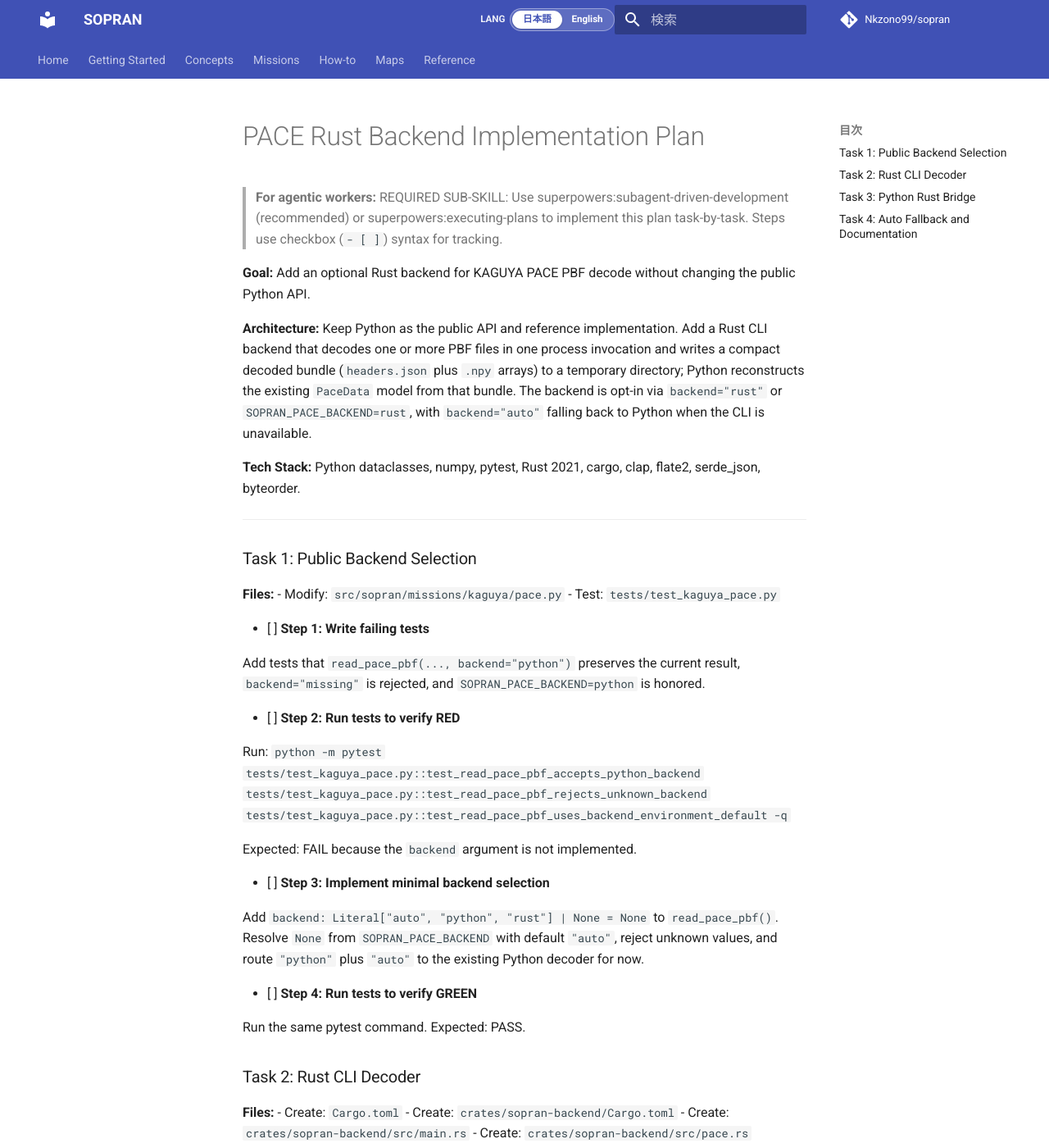
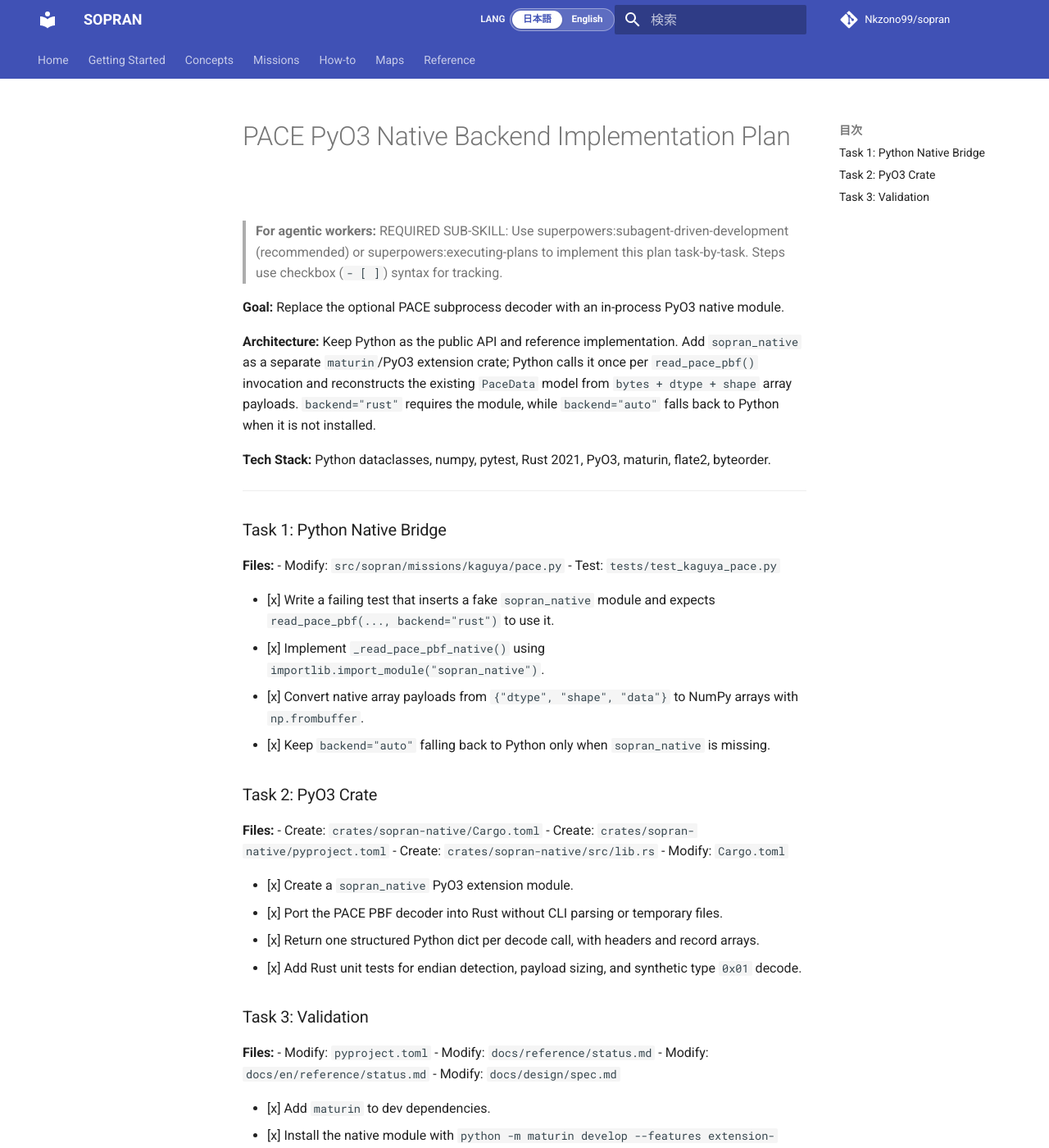
Before and after one commit to Nkzono99/sopran, an MkDocs documentation site: the page built from docs/superpowers/plans/2026-07-05-pace-rust-backend.md, in a window 1280 px wide and 1400 px high. Shown: the whole window at 82% size. Built offline with MkDocs 1.6.1 and Material for MkDocs 9.7.7, drawn with Linux system fonts in a browser that asks for light colours; comment, search, counter and statistics services are not loaded; some of the changed text lies outside the part shown.

Commit message:
Replace PACE Rust CLI with PyO3 backend

````diff
--- a/Cargo.toml
+++ b/Cargo.toml
@@ -1,3 +1,3 @@
 [workspace]
-members = ["crates/sopran-backend"]
+members = ["crates/sopran-native"]
 resolver = "2"
--- a/docs/superpowers/plans/2026-07-05-pace-rust-backend.md
+++ b/docs/superpowers/plans/2026-07-05-pace-rust-backend.md
@@ -1,128 +1,48 @@
-# PACE Rust Backend Implementation Plan
+# PACE PyO3 Native Backend Implementation Plan
 
 > **For agentic workers:** REQUIRED SUB-SKILL: Use superpowers:subagent-driven-development (recommended) or superpowers:executing-plans to implement this plan task-by-task. Steps use checkbox (`- [ ]`) syntax for tracking.
 
-**Goal:** Add an optional Rust backend for KAGUYA PACE PBF decode without changing the public Python API.
+**Goal:** Replace the optional PACE subprocess decoder with an in-process PyO3 native module.
 
-**Architecture:** Keep Python as the public API and reference implementation. Add a Rust CLI backend that decodes one or more PBF files in one process invocation and writes a compact decoded bundle (`headers.json` plus `.npy` arrays) to a temporary directory; Python reconstructs the existing `PaceData` model from that bundle. The backend is opt-in via `backend="rust"` or `SOPRAN_PACE_BACKEND=rust`, with `backend="auto"` falling back to Python when the CLI is unavailable.
+**Architecture:** Keep Python as the public API and reference implementation. Add `sopran_native` as a separate `maturin`/PyO3 extension crate; Python calls it once per `read_pace_pbf()` invocation and reconstructs the existing `PaceData` model from `bytes + dtype + shape` array payloads. `backend="rust"` requires the module, while `backend="auto"` falls back to Python when it is not installed.
 
-**Tech Stack:** Python dataclasses, numpy, pytest, Rust 2021, cargo, clap, flate2, serde_json, byteorder.
+**Tech Stack:** Python dataclasses, numpy, pytest, Rust 2021, PyO3, maturin, flate2, byteorder.
 
 ---
 
-### Task 1: Public Backend Selection
+### Task 1: Python Native Bridge
 
 **Files:**
 - Modify: `src/sopran/missions/kaguya/pace.py`
 - Test: `tests/test_kaguya_pace.py`
 
-- [ ] **Step 1: Write failing tests**
+- [x] Write a failing test that inserts a fake `sopran_native` module and expects `read_pace_pbf(..., backend="rust")` to use it.
+- [x] Implement `_read_pace_pbf_native()` using `importlib.import_module("sopran_native")`.
+- [x] Convert native array payloads from `{"dtype", "shape", "data"}` to NumPy arrays with `np.frombuffer`.
+- [x] Keep `backend="auto"` falling back to Python only when `sopran_native` is missing.
 
-Add tests that `read_pace_pbf(..., backend="python")` preserves the current result, `backend="missing"` is rejected, and `SOPRAN_PACE_BACKEND=python` is honored.
-
-- [ ] **Step 2: Run tests to verify RED**
-
-Run: `python -m pytest tests/test_kaguya_pace.py::test_read_pace_pbf_accepts_python_backend tests/test_kaguya_pace.py::test_read_pace_pbf_rejects_unknown_backend tests/test_kaguya_pace.py::test_read_pace_pbf_uses_backend_environment_default -q`
-
-Expected: FAIL because the `backend` argument is not implemented.
-
-- [ ] **Step 3: Implement minimal backend selection**
-
-Add `backend: Literal["auto", "python", "rust"] | None = None` to `read_pace_pbf()`. Resolve `None` from `SOPRAN_PACE_BACKEND` with default `"auto"`, reject unknown values, and route `"python"` plus `"auto"` to the existing Python decoder for now.
-
-- [ ] **Step 4: Run tests to verify GREEN**
-
-Run the same pytest command. Expected: PASS.
-
-### Task 2: Rust CLI Decoder
+### Task 2: PyO3 Crate
 
 **Files:**
-- Create: `Cargo.toml`
-- Create: `crates/sopran-backend/Cargo.toml`
-- Create: `crates/sopran-backend/src/main.rs`
-- Create: `crates/sopran-backend/src/pace.rs`
+- Create: `crates/sopran-native/Cargo.toml`
+- Create: `crates/sopran-native/pyproject.toml`
+- Create: `crates/sopran-native/src/lib.rs`
+- Modify: `Cargo.toml`
 
-- [ ] **Step 1: Write Rust tests first**
+- [x] Create a `sopran_native` PyO3 extension module.
+- [x] Port the PACE PBF decoder into Rust without CLI parsing or temporary files.
+- [x] Return one structured Python dict per decode call, with headers and record arrays.
+- [x] Add Rust unit tests for endian detection, payload sizing, and synthetic type `0x01` decode.
 
-Add unit tests for endian selection, payload size, and decoding a synthetic type `0x01` record into one record with `cnt` shape `[32, 4, 16]`.
-
-- [ ] **Step 2: Run tests to verify RED**
-
-Run: `cargo test -p sopran-backend pace`
-
-Expected: FAIL before implementation compiles.
-
-- [ ] **Step 3: Implement Rust decoder**
-
-Implement a CLI command:
-
-```text
-sopran-backend pace-decode --output <dir> <file>...
-```
-
-It must read `.dat` and `.dat.gz`, decode the same PBF record types as Python `PBF_SPECS`, write `headers.json`, and write each decoded array as a `.npy` file named `record_<index>_<name>.npy`.
-
-- [ ] **Step 4: Run Rust tests**
-
-Run: `cargo test -p sopran-backend`
-
-Expected: PASS.
-
-### Task 3: Python Rust Bridge
+### Task 3: Validation
 
 **Files:**
-- Modify: `src/sopran/missions/kaguya/pace.py`
-- Test: `tests/test_kaguya_pace.py`
-
-- [ ] **Step 1: Write failing bridge test**
-
-Add a test that builds or locates the Rust CLI, calls `read_pace_pbf(path, backend="rust")`, and compares `sensor`, headers, record types, and `cnt` arrays with `backend="python"`. Skip only when the executable is unavailable.
-
-- [ ] **Step 2: Run test to verify RED**
-
-Run: `python -m pytest tests/test_kaguya_pace.py::test_read_pace_pbf_rust_backend_matches_python -q`
-
-Expected: FAIL because the Rust bridge is not implemented.
-
-- [ ] **Step 3: Implement bridge**
-
-Resolve the CLI from `SOPRAN_BACKEND_EXE`, `target/debug/sopran-backend(.exe)`, or `target/release/sopran-backend(.exe)`. Invoke it once per `read_pace_pbf()` call, load `headers.json` and `.npy` arrays, and reconstruct `PaceData`.
-
-- [ ] **Step 4: Run bridge test**
-
-Run the same pytest command. Expected: PASS when the Rust CLI is built; otherwise SKIP only for unavailable executable.
-
-### Task 4: Auto Fallback and Documentation
-
-**Files:**
-- Modify: `src/sopran/missions/kaguya/pace.py`
+- Modify: `pyproject.toml`
 - Modify: `docs/reference/status.md`
 - Modify: `docs/en/reference/status.md`
+- Modify: `docs/design/spec.md`
 
-- [ ] **Step 1: Write fallback test**
-
-Add a test that `backend="auto"` returns Python decode results when no Rust executable is configured.
-
-- [ ] **Step 2: Run fallback test to verify behavior**
-
-Run: `python -m pytest tests/test_kaguya_pace.py::test_read_pace_pbf_auto_falls_back_to_python -q`
-
-Expected: PASS after Task 1, still PASS after bridge implementation.
-
-- [ ] **Step 3: Update docs**
-
-Document that Rust backend is optional, coarse-grained, and invoked once per decode call to avoid per-record overhead.
-
-- [ ] **Step 4: Final verification**
-
-Run:
-
-```powershell
-python -m pytest -q
-python -m ruff check .
-python -m mypy src
-python -m compileall src
-cargo test
-```
-
-Expected: all commands exit 0.
+- [x] Add `maturin` to dev dependencies.
+- [x] Install the native module with `python -m maturin develop --features extension-module` from `crates/sopran-native`.
+- [x] Run Python parity tests comparing `backend="python"` and `backend="rust"`.
+- [x] Run the full repository verification suite.
--- a/pyproject.toml
+++ b/pyproject.toml
@@ -139,6 +139,7 @@ dev = [
   "build>=1.2",
   "cdflib>=1.3",
   "hatchling>=1.25",
+  "maturin>=1.9",
   "mypy>=1.10",
   "pandas-stubs>=2.1",
   "pytest>=8.0",
````
Also changed, not shown: README.md (+1 -1 lines), docs/design/spec.md (+17 -15 lines), docs/en/reference/status.md (+10 -6 lines), docs/en/superpowers/plans/2026-07-05-pace-rust-backend.md (+25 -105 lines), docs/reference/status.md (+8 -5 lines), 9 other files.
